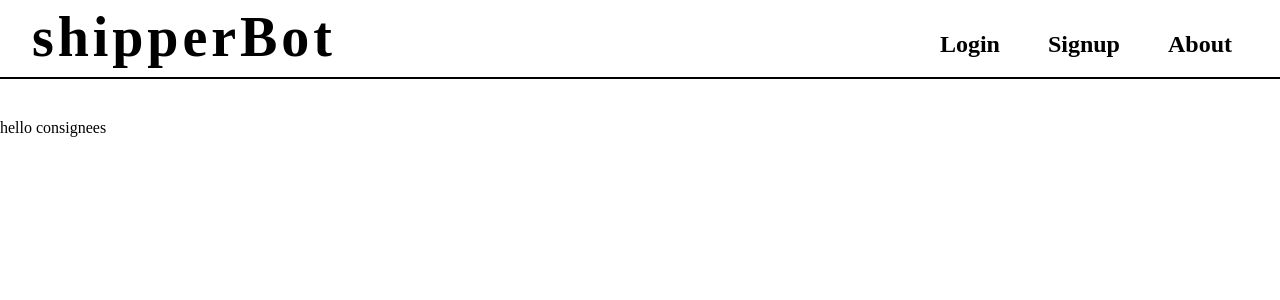
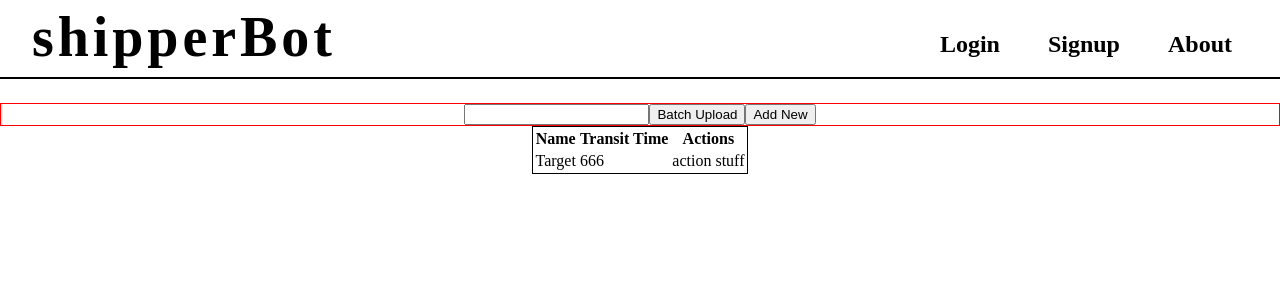
Before and after one commit to austin-bagwell/shipperbot-frontend, a React (Create React App) app: page /consignees in a window 1280 px wide. Shown: the top 300 px of the page. Built offline with nearby package versions, Linux system fonts and the light colour scheme.

Commit message:
truly atrocious consignee table attempt

```diff
--- a/src/pages/Consignees.js
+++ b/src/pages/Consignees.js
@@ -1,10 +1,37 @@
 import styled from "styled-components";
 import { MainContentWrapper } from "../components/wrappers/flexWrappers";
+
+const SearchWrapper = styled.div`
+  display: flex;
+  justify-content: center;
+  border: 1px solid red;
+`;
+
+const Table = styled.table`
+  border: 1px solid black;
+  margin: auto;
+`;
 
 export default function Consignees(props) {
   return (
     <MainContentWrapper>
-      <p>hello consignees</p>
+      <SearchWrapper>
+        <input type={"text"}></input>
+        <button>Batch Upload</button>
+        <button>Add New</button>
+      </SearchWrapper>
+      <Table>
+        <tr>
+          <th>Name</th>
+          <th>Transit Time</th>
+          <th>Actions</th>
+        </tr>
+        <tr>
+          <td>Target</td>
+          <td>666</td>
+          <td>action stuff</td>
+        </tr>
+      </Table>
       {/* search bar + batch upload btn + add new btn */}
       {/* tabular consignee data */}
       {/* pagination options */}
```
